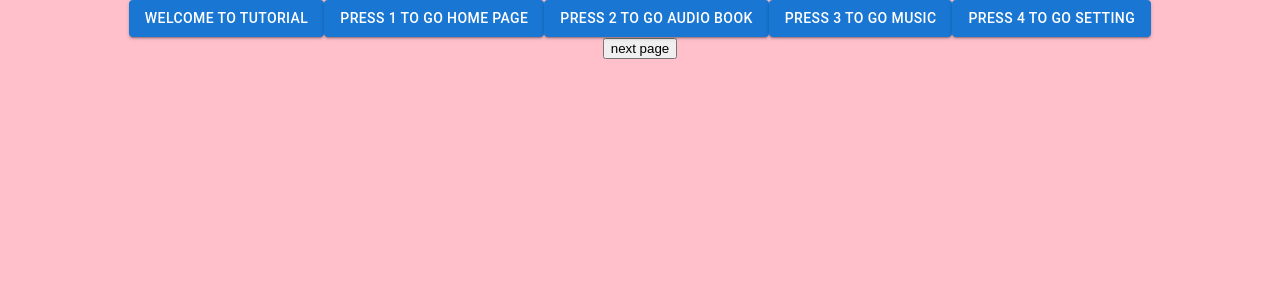
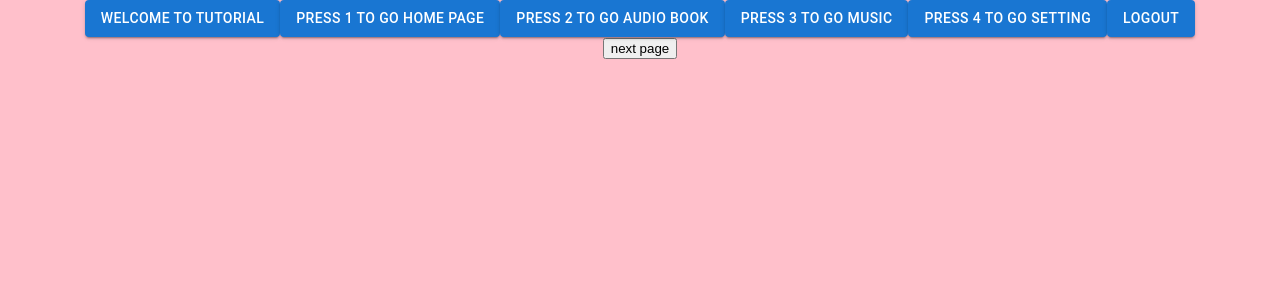
Before and after one commit to JIRATxJIRAPAT/Project-E-Learning-for-blind, a React (Create React App) app in the folder client/: page / in a window 1280 px wide. Shown: the top 300 px of the page. Built offline with nearby package versions, Linux system fonts and the light colour scheme; sample sign-in values are in the browser's storage.

Commit message:
just update

```diff
--- a/client/src/pages/Tutorial.js
+++ b/client/src/pages/Tutorial.js
@@ -26,6 +26,11 @@ function Tutorial() {
         }
 	}, [])
 
+
+    function logout() {
+        window.localStorage.removeItem('token')
+        navigate('/login')
+    }
 
     function HomePage_passVal(){
         var homepage_pass_val1 = document.getElementById('HP1').value;
@@ -81,7 +86,7 @@ function Tutorial() {
             <Button value="Press 2 to go Audio book" className="example" tabIndex="0" variant="contained" id="HP3">Press 2 to go Audio book</Button>
             <Button value="Press 3 to go Music" className="example" tabIndex="0" variant="contained" id="HP4">Press 3 to go Music</Button>
             <Button value="Press 4 to go Setting" className="example" tabIndex="0" variant="contained" id="HP5">Press 4 to go Setting</Button>
-
+            <Button value="logout" className="example" onClick={logout} tabIndex="0" variant="contained" id="HP6">logout</Button>
 
             <br></br>
             <Link to="/music">
```
Also changed, not shown: client/src/pages/User/profile.js (added).
